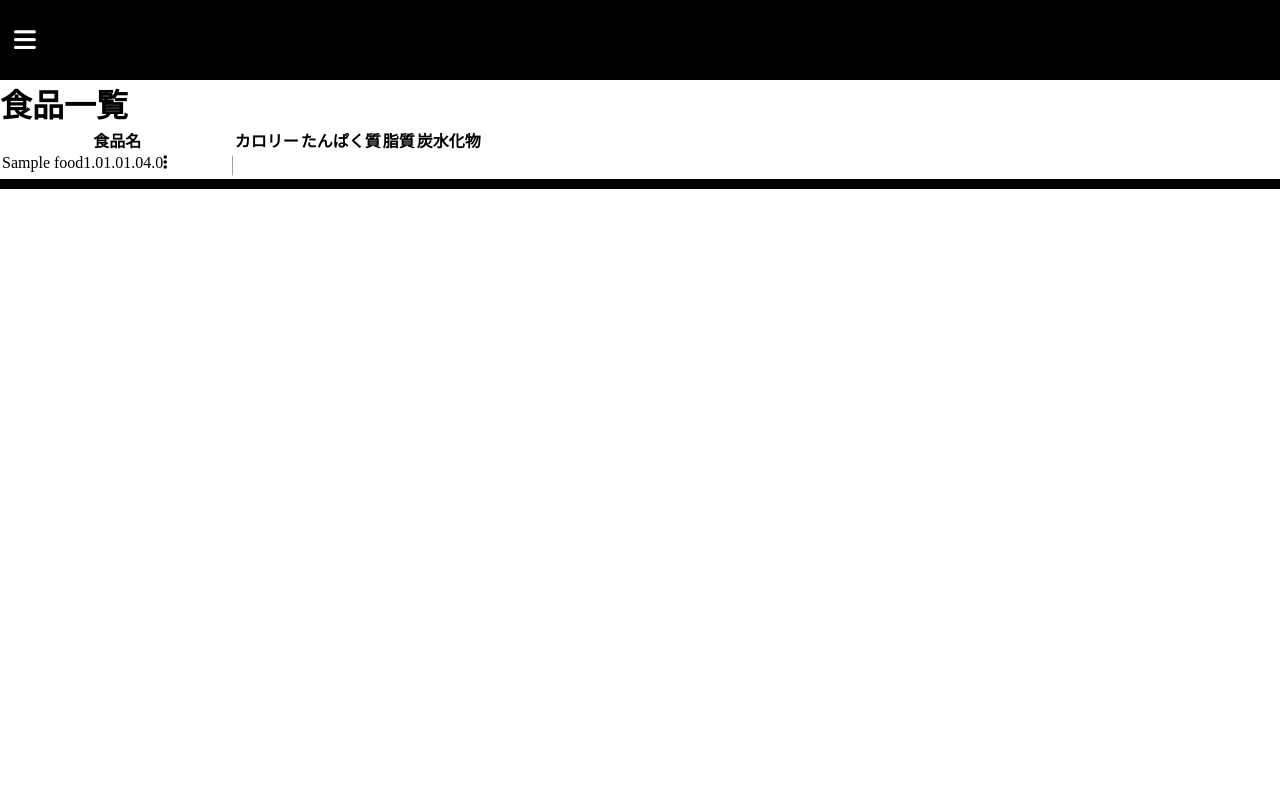
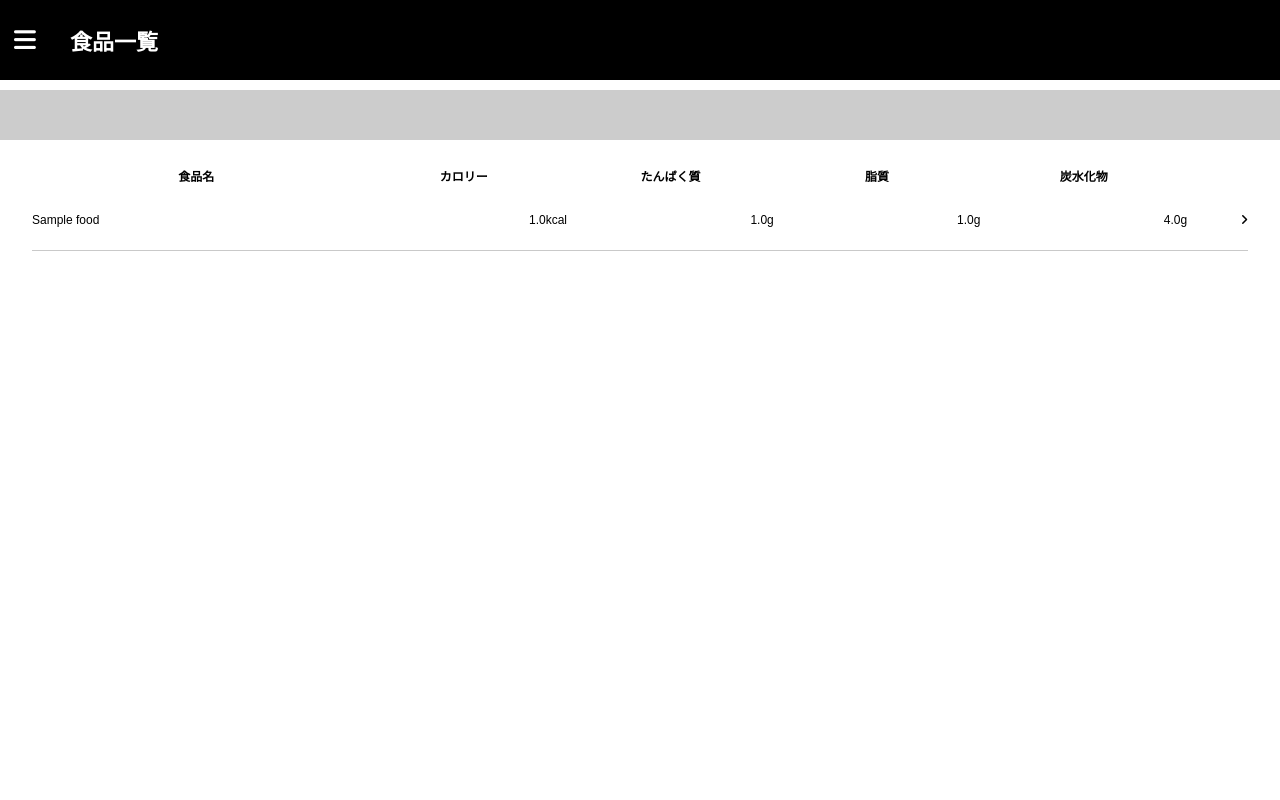
Before and after one commit to Nskworld/nutritional-management, a Django app: template templates/food/food_list.html in a window 1280 px wide. Run offline with Django 4.2, Linux system fonts and the light colour scheme; the template is opened without the code that fills it: values that come from a table or form of the project are taken from there, others are empty; tables that the repository leaves empty hold one stand-in row (values such as "Sample post"); some libraries are stand-ins or nearby versions.

Commit message:
TAL-22 食品一覧機能のレイアウトを整える

```diff
--- a/static/css/base.css
+++ b/static/css/base.css
@@ -1,4 +1,5 @@
 * {
+    font-family: "Meiryo", sans-serif;
     margin: 0;
     padding: 0;
 }
@@ -27,13 +28,39 @@ header {
     z-index: 10; /* ヘッダーが他の要素より上に表示されるように */
 }
 
-main {
-    flex: 1 0; /* main要素に可変の領域を割り当てる */
-    display: flex;
-    flex-direction: column;
+.title {
+    /* 表示設定 */
+    /* background-color: antiquewhite; */
+    height: 80px;
+    width: 300px;
 
     /* 位置設定 */
-    margin-top: 80px; /* ヘッダーの下に内容を表示する */
+    align-items: center;
+    display:flex;
+    justify-content: center;
+    position: fixed;
+    left: 50px;
+    top: 0;
+}
+
+h1 {
+    /* 表示設定 */
+    /* background-color: rgb(236, 118, 7); */
+    color: white;
+    font-size: 22px;
+
+    /* 位置設定 */
+    margin: 0;
+    position: fixed;
+    left: 70px;
+}
+
+main {
+    /* 位置設定 */
+    display: flex;
+    flex: 1 0; /* main要素に可変の領域を割り当てる */
+    flex-direction: column;
+    margin-top: 80px;
 }
 
 #side-menu {
@@ -79,8 +106,7 @@ main {
 
 footer {
     /* 表示設定 */
-    background-color: black;
-    height: 10px;
+    background-color: rgb(0, 0, 0);
     width: 100%;
 
     /* 位置設定 */
--- a/static/css/food/food_list.css
+++ b/static/css/food/food_list.css
@@ -1,14 +1,86 @@
-.list-item {
+
+* {
+    font-family: "Meiryo", sans-serif;
+}
+
+.search-container {
+    background-color: #cccccc;
+    height: 50px;
+    margin: 10px auto;
+}
+
+.table {
+    /* background-color: aqua; */
+    border-collapse: collapse;
+    margin: 20px auto 10px;
+    width: 95%;
+}
+
+.table thead tr{
+    /* background-color: aqua; */
+    font-size: 12px;
+    height: 30px;
+}
+
+.table tbody tr {
+    height: 60px;
+}
+
+.table tbody th {
+    /* background-color: rgba(149, 255, 0, 0.825); */
+    font-size: 12px;
+    text-align: center;
+    width: 17%;
+}
+
+.table tbody th:first-child {
+    /* background-color: rgb(0, 55, 255); */
+    width: 27%;
+}
+
+.table tbody th:last-child {
+    /* background-color: rgb(0, 55, 255); */
+    text-align: right;
+    width: 5%;
+}
+
+.table tbody td {
+    border-bottom: 1px solid #c9c9c9;
+    font-size: 12px;
+    text-align: right;
+    width: 17%;
+}
+
+.table tbody td:first-child {
+    /* background-color: rgb(0, 55, 255); */
+    text-align: left;
+    width: 27%;
+}
+
+.table tbody td:last-child {
+    /* background-color: rgb(0, 55, 255); */
+    text-align: right;
+    width: 5%;
+}
+
+.pagination {
+    align-items: center;
     display: flex;
     justify-content: space-between;
-    overflow-x: hidden;
+    height: 40px;
+    margin: 10px auto 20px;
+    width: 100px;
 }
 
-.actions-menu {
-    transform: translateX(100%);
-    transition: transform 0.3s;
+.p-buttons {
+    background-color: rgb(198, 198, 198);
+    border-radius: 5px;
+    height: 40px;
+    width: 40px;
+    text-align: center;
 }
 
-.list-item.open .actions-menu {
-    transform: translateX(0);
+.fa-angle {
+    color:#2f2f2f;
+    margin-top: 10px;
 }
--- a/templates/base.html
+++ b/templates/base.html
@@ -8,12 +8,14 @@
     <script src="https://kit.fontawesome.com/c263ef70a0.js" crossorigin="anonymous"></script>
     <link rel="stylesheet" href="{% static 'css/base.css' %}">
     {% block statics %}{% endblock %}
-    <title>{% block title %}My Site{% endblock %}</title>
 </head>
 <body>
     <header>
         <div id="hamburger-icon" onclick="toggleSideMenu()">
             <i class="fa-solid fa-bars"></i>
+        </div>
+        <div class="title">
+            <h1>{% block title %}{% endblock %}</h1>
         </div>
     </header>
 
--- a/templates/food/food_list.html
+++ b/templates/food/food_list.html
@@ -4,38 +4,32 @@
 {% block title %}食品一覧{% endblock %}
 {% block statics %}
     <link rel="stylesheet" href="{% static 'css/food/food_list.css' %}">
-    <script src="https://cdnjs.cloudflare.com/ajax/libs/hammer.js/2.0.8/hammer.min.js"></script>
 {% endblock %}
 
 {% block content %}
+<div id="food-list-container">
+    <div class="search-container"></div>
     <div class="container mt-5">
-    <h1>食品一覧</h1>
         <table class="table">
-        <thead class="thead-dark">
+            <thead>
                 <tr>
                     <th scope="col">食品名</th>
                     <th scope="col">カロリー</th>
                     <th scope="col">たんぱく質</th>
                     <th scope="col">脂質</th>
                     <th scope="col">炭水化物</th>
+                    <th scope="col"></th>
                 </tr>
             </thead>
             <tbody>
                 {% for food in food_list %}
                     <tr class="list-item" data-id="{{ food.id }}">
                         <td>{{ food.name |truncatechars:25 }}</td>
-                    <td>{{ food.calorie }}</td>
-                    <td>{{ food.protein }}</td>
-                    <td>{{ food.fat }}</td>
-                    <td>{{ food.carbohydrate }}</td>
-                    <td> <i class="fa-solid fa-ellipsis-vertical"></i> </td>
-                    {% comment %} スワイプして表示されるメニュー {% endcomment %}
-                    <td>
-                        <div class="actions-menu">
-                            <button type="button" onclick="editFood({{ food.id }});">編集</button>
-                            <button type="button" onclick="deleteFood({{ food.id }});">削除</button>
-                        </div>
-                    </td>
+                        <td>{{ food.calorie }}kcal</td>
+                        <td>{{ food.protein }}g</td>
+                        <td>{{ food.fat }}g</td>
+                        <td>{{ food.carbohydrate }}g</td>
+                        <td><i class="fa-solid fa-angle-right"></i></td>
                     </tr>
                 {% endfor %}
             </tbody>
@@ -43,20 +37,20 @@
         </div>
 
     <div class="pagination">
-    <span class="previous">
         {% if page_obj.has_previous %}
-            <a href="?page={{ page_obj.previous_page_number }}">&lsaquo; previous</a>
+        <a href="?page={{ page_obj.previous_page_number }}">
+            <div class="p-buttons"><i class="fa-solid fa-angle fa-angle-left"></i></div>
+        </a>
         {% endif %}
-    </span>
-    <span class="next">
+
         {% if page_obj.has_next %}
-            <a href="?page={{ page_obj.next_page_number }}">next &rsaquo;</a>
+        <a href="?page={{ page_obj.next_page_number }}">
+            <div class="p-buttons"><i class="fa-solid fa-angle fa-angle-right"></i></div>
+        </a>
         {% endif %}
-    </span>
     </div>
-<script src="{% static 'javascript/food/food_list.js' %}"></script>
+</div>
+
 <!-- BootstrapのJSの読み込み -->
-<script src="https://code.jquery.com/jquery-3.3.1.slim.min.js"></script>
-<script src="https://cdnjs.cloudflare.com/ajax/libs/popper.js/1.14.7/umd/popper.min.js"></script>
 <script src="https://stackpath.bootstrapcdn.com/bootstrap/4.3.1/js/bootstrap.min.js"></script>
 {% endblock %}
```
Lines whose indentation alone changed are shown as unchanged.
